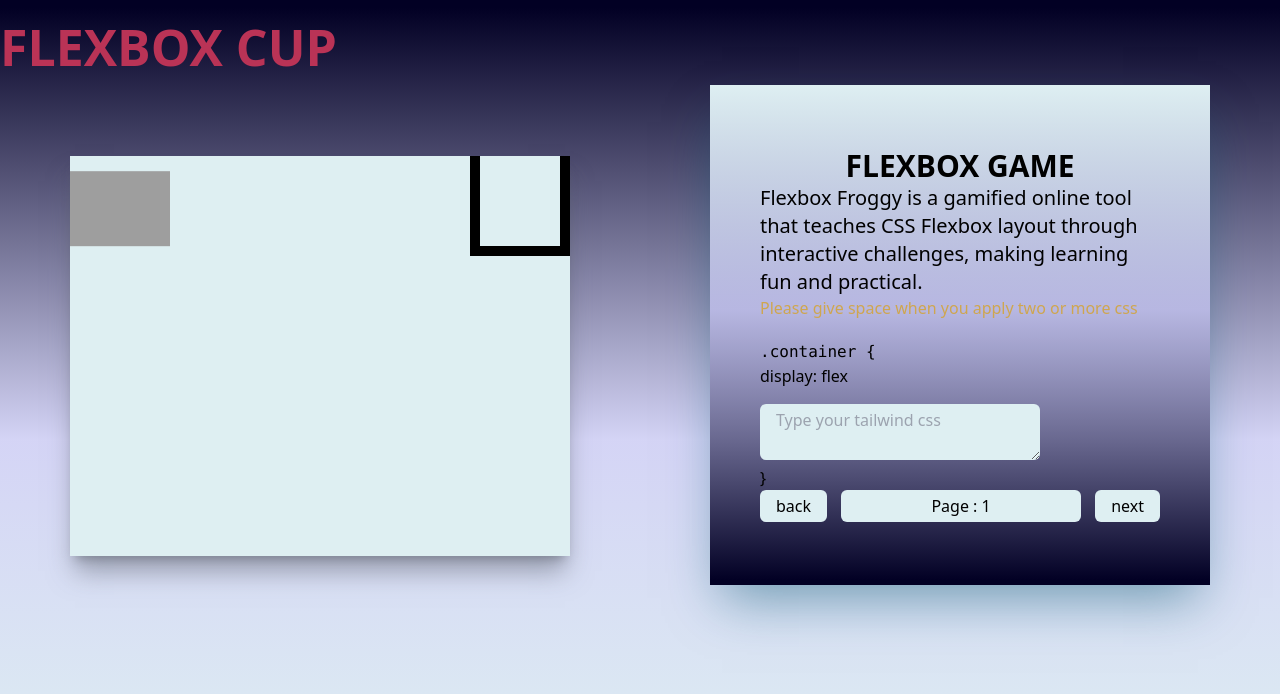
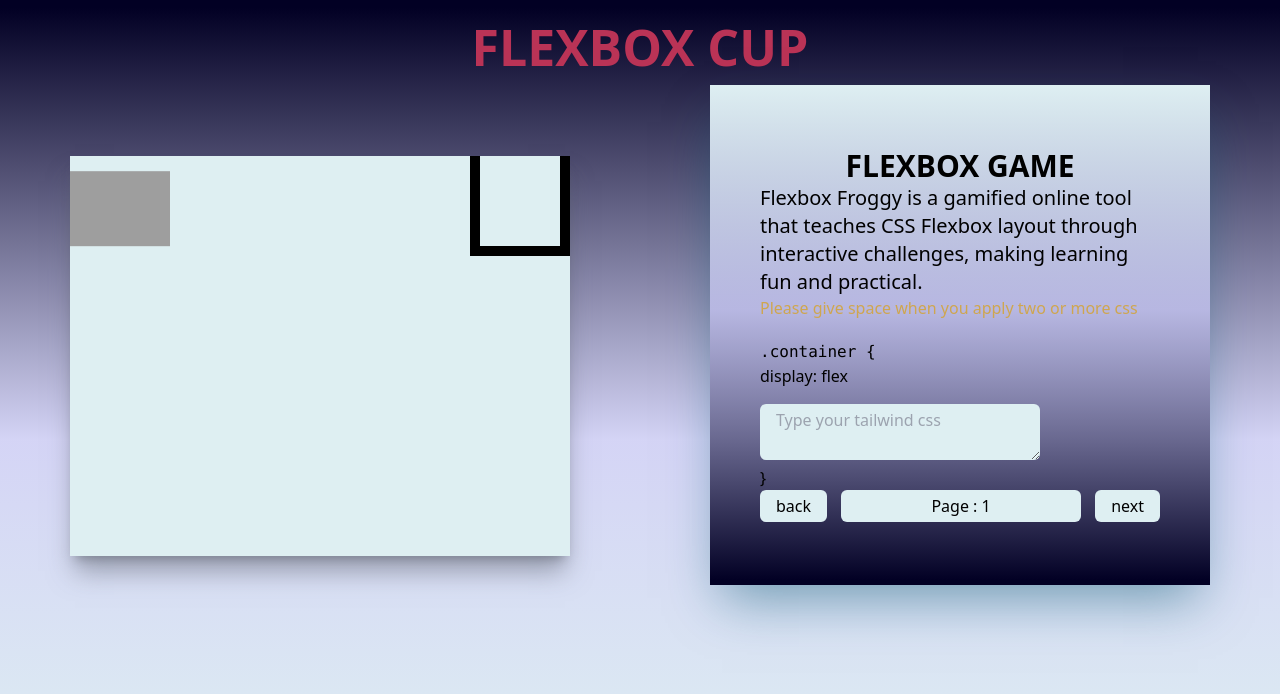
Before and after one commit to Pankajchejara/FlexBoxCup-Game, a React (Create React App) app: page / in a window 1280 px wide. Shown: the top 694 px of the page. Built offline with nearby package versions, Linux system fonts and the light colour scheme; grey boxes are pictures that could not be loaded.

Commit message:
second commit

```diff
--- a/src/App.jsx
+++ b/src/App.jsx
@@ -122,7 +122,7 @@
 // main screen div
 
 <div className='maindiv w-[100vw] h-[100vh]' >
-   <div className=' flex  justify-between items-center'>
+   <div className=' flex  justify-center items-center'>
 
    <h1 className='text-center mt-[10px]  text-pink-400 font-bold text-[50px] '>FLEXBOX CUP </h1>
   </div>
```
